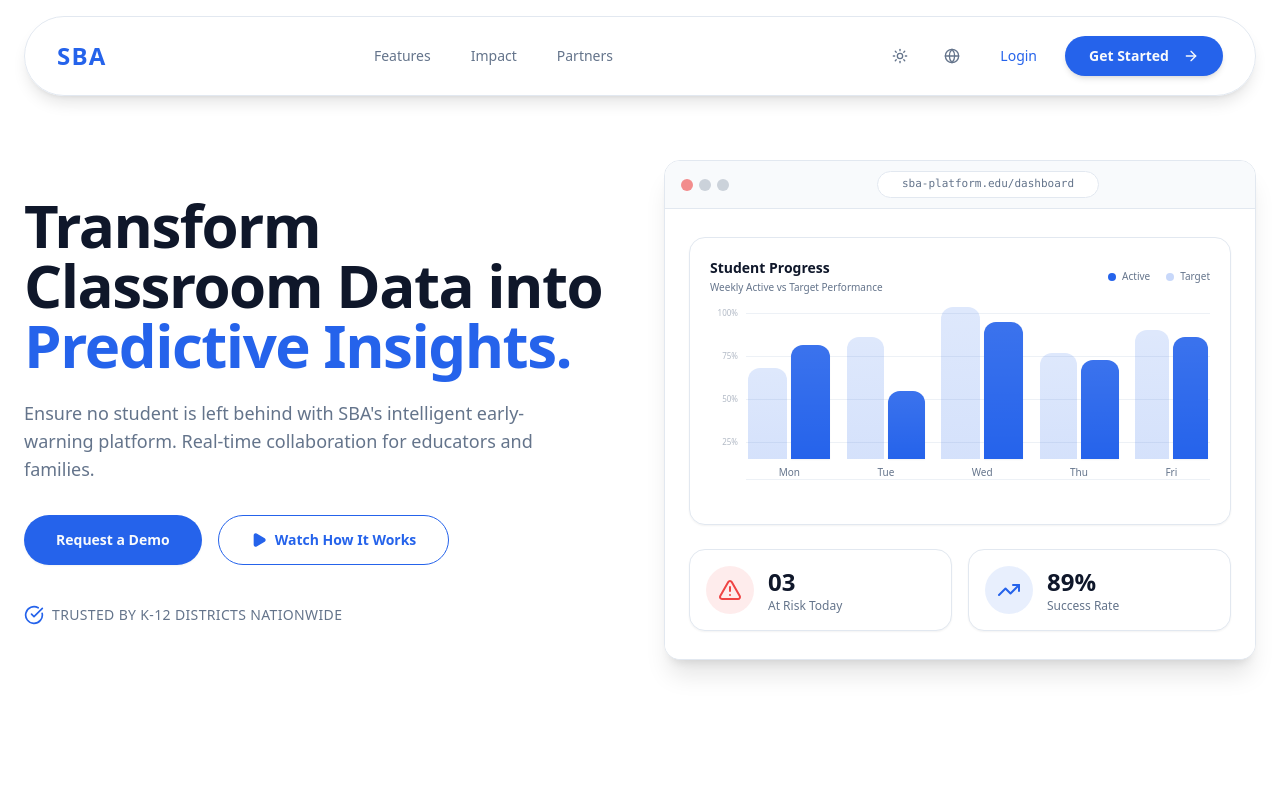
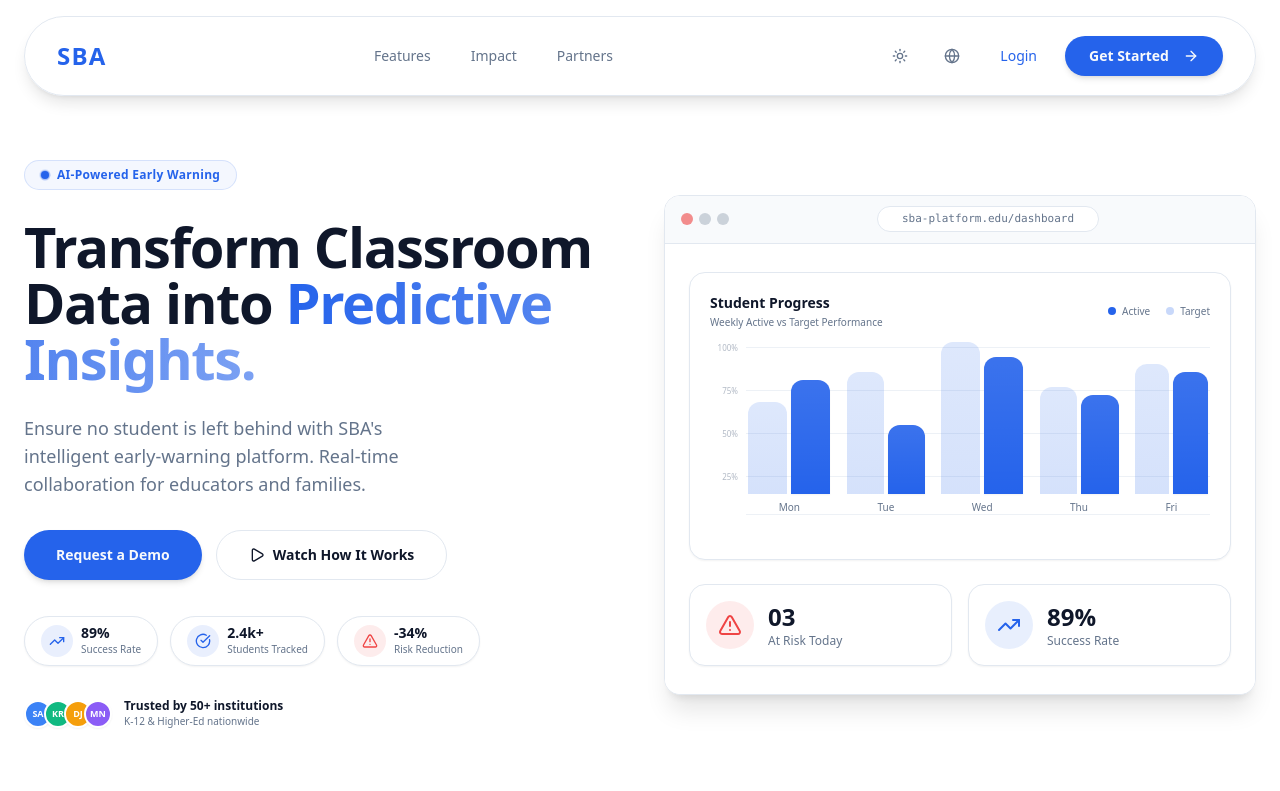
Before and after one commit to ebrahem-eng/Student_Behavior_Analysis_front_end, a React (Vite) app: page / in a window 1280 px wide. Shown: the top 791 px of the page. Built offline with nearby package versions, Linux system fonts and the light colour scheme.

Commit message:
feat(landing): redesign hero text section with premium styling and animated stats

```diff
--- a/src/features/landing/components/HeroSection.tsx
+++ b/src/features/landing/components/HeroSection.tsx
@@ -19,31 +19,53 @@ export function HeroSection() {
     <section className="relative pt-12 sm:pt-16 pb-12 px-4 sm:px-6 max-w-[1280px] mx-auto overflow-hidden">
       <div className="grid grid-cols-1 lg:grid-cols-2 gap-8 lg:gap-12 items-center relative z-10">
         {/* Left Column: Headline & Call To Actions */}
-        <div className="flex flex-col gap-6">
-          <h1 className="text-4xl sm:text-5xl lg:text-6xl font-bold text-foreground leading-[1.15] tracking-tight">
+        <div className="flex flex-col gap-7">
+          {/* Eyebrow Badge */}
+          <div className="inline-flex self-start items-center gap-2 bg-primary/5 border border-primary/15 rounded-full px-4 py-1.5 animate-fade-in">
+            <span className="relative flex h-2 w-2">
+              <span className="absolute inline-flex h-full w-full animate-ping rounded-full bg-primary/60" />
+              <span className="relative inline-flex h-2 w-2 rounded-full bg-primary" />
+            </span>
+            <span className="text-xs font-semibold text-primary tracking-wide">
+              {isAr ? "منصة إنذار مبكر ذكية" : "AI-Powered Early Warning"}
+            </span>
+          </div>
+
+          {/* Main Headline */}
+          <h1 className="text-4xl sm:text-5xl lg:text-[3.5rem] font-extrabold text-foreground leading-[1.1] tracking-tight">
             {isAr ? (
               <>
-                تحويل بيانات الفصول الدراسية إلى{" "}
-                <span className="text-primary">رؤى تنبؤية ذكية.</span>
+                حوّل بيانات الفصول
+                <br />
+                إلى{" "}
+                <span className="bg-gradient-to-r from-primary to-primary/60 bg-clip-text text-transparent">
+                  رؤى تنبؤية ذكية.
+                </span>
               </>
             ) : (
               <>
-                Transform Classroom Data into{" "}
-                <span className="text-primary">Predictive Insights.</span>
+                Transform Classroom
+                <br />
+                Data into{" "}
+                <span className="bg-gradient-to-r from-primary to-primary/60 bg-clip-text text-transparent">
+                  Predictive Insights.
+                </span>
               </>
             )}
           </h1>
 
-          <p className="text-base sm:text-lg text-muted-foreground max-w-lg leading-relaxed">
+          {/* Subheading */}
+          <p className="text-base sm:text-lg text-muted-foreground max-w-md leading-relaxed">
             {isAr
-              ? "نضمن عدم تخلف أي طالب عن الركب عبر منصة الإنذار المبكر الذكية من SBA. تعاون مباشر بين المعلمين، المرشدين، والأسرة."
+              ? "نضمن نجاح كل طالب عبر منصة الإنذار المبكر الذكية من SBA — تعاون فوري بين المعلمين، المرشدين، والأسر."
               : "Ensure no student is left behind with SBA's intelligent early-warning platform. Real-time collaboration for educators and families."}
           </p>
 
-          <div className="flex flex-col sm:flex-row gap-4 pt-2">
+          {/* CTA Buttons */}
+          <div className="flex flex-col sm:flex-row gap-3.5 pt-1">
             <Button
               asChild
-              className="bg-primary text-primary-foreground px-8 py-3.5 h-auto text-sm font-semibold hover:opacity-90 transition-all shadow-sm rounded-full active:scale-95"
+              className="bg-primary text-primary-foreground px-8 py-3.5 h-auto text-sm font-semibold hover:opacity-90 transition-all shadow-md hover:shadow-lg hover:shadow-primary/15 rounded-full active:scale-[0.97]"
             >
               <Link to="/login">
                 {isAr ? "طلب عرض تجريبي" : "Request a Demo"}
@@ -53,20 +75,74 @@ export function HeroSection() {
             <Button
               asChild
               variant="outline"
-              className="border-primary text-primary hover:bg-secondary px-8 py-3.5 h-auto text-sm font-semibold transition-colors flex items-center justify-center gap-2 rounded-full"
+              className="border-border hover:border-primary/40 text-foreground hover:text-primary hover:bg-primary/5 px-8 py-3.5 h-auto text-sm font-semibold transition-all flex items-center justify-center gap-2 rounded-full"
             >
               <a href="#features">
-                <Play className="w-4 h-4 fill-current" />
-                <span>{isAr ? "كيف يعمل النظام" : "Watch How It Works"}</span>
+                <Play className="w-4 h-4" />
+                <span>{isAr ? "شاهد كيف يعمل" : "Watch How It Works"}</span>
               </a>
             </Button>
           </div>
 
-          <div className="pt-4 flex items-center gap-2 text-muted-foreground">
-            <CheckCircle className="w-5 h-5 text-primary" />
-            <span className="text-xs sm:text-sm font-medium tracking-wide uppercase">
-              {isAr ? "معتمد وموثوق من المدارس والجامعات" : "Trusted by K-12 Districts nationwide"}
-            </span>
+          {/* Floating Stats Pills */}
+          <div className="flex flex-wrap gap-3 pt-2">
+            <div className="flex items-center gap-2 bg-card border border-border rounded-full px-4 py-2 shadow-sm">
+              <div className="w-8 h-8 rounded-full bg-primary/10 flex items-center justify-center">
+                <TrendingUp className="w-4 h-4 text-primary" />
+              </div>
+              <div>
+                <div className="text-sm font-bold text-foreground leading-none">89%</div>
+                <div className="text-[10px] text-muted-foreground mt-0.5">
+                  {isAr ? "معدل النجاح" : "Success Rate"}
+                </div>
+              </div>
+            </div>
+            <div className="flex items-center gap-2 bg-card border border-border rounded-full px-4 py-2 shadow-sm">
+              <div className="w-8 h-8 rounded-full bg-primary/10 flex items-center justify-center">
+                <CheckCircle className="w-4 h-4 text-primary" />
+              </div>
+              <div>
+                <div className="text-sm font-bold text-foreground leading-none">2.4k+</div>
+                <div className="text-[10px] text-muted-foreground mt-0.5">
+                  {isAr ? "طالب يُراقب" : "Students Tracked"}
+                </div>
+              </div>
+            </div>
+            <div className="flex items-center gap-2 bg-card border border-border rounded-full px-4 py-2 shadow-sm">
+              <div className="w-8 h-8 rounded-full bg-destructive/10 flex items-center justify-center">
+                <AlertTriangle className="w-4 h-4 text-destructive" />
+              </div>
+              <div>
+                <div className="text-sm font-bold text-foreground leading-none">-34%</div>
+                <div className="text-[10px] text-muted-foreground mt-0.5">
+                  {isAr ? "انخفاض المخاطر" : "Risk Reduction"}
+                </div>
+              </div>
+            </div>
+          </div>
+
+          {/* Trust Bar */}
+          <div className="flex items-center gap-3 pt-1">
+            {/* Stacked Avatars */}
+            <div className="flex -space-x-2">
+              {["#3B82F6", "#10B981", "#F59E0B", "#8B5CF6"].map((color, i) => (
+                <div
+                  key={i}
+                  className="w-7 h-7 rounded-full border-2 border-background flex items-center justify-center text-[9px] font-bold text-white shadow-sm"
+                  style={{ backgroundColor: color }}
+                >
+                  {["SA", "KR", "DJ", "MN"][i]}
+                </div>
+              ))}
+            </div>
+            <div className="flex flex-col">
+              <span className="text-xs font-semibold text-foreground">
+                {isAr ? "موثوق من +50 مؤسسة" : "Trusted by 50+ institutions"}
+              </span>
+              <span className="text-[10px] text-muted-foreground">
+                {isAr ? "مدارس K-12 وجامعات" : "K-12 & Higher-Ed nationwide"}
+              </span>
+            </div>
           </div>
         </div>
 
```
